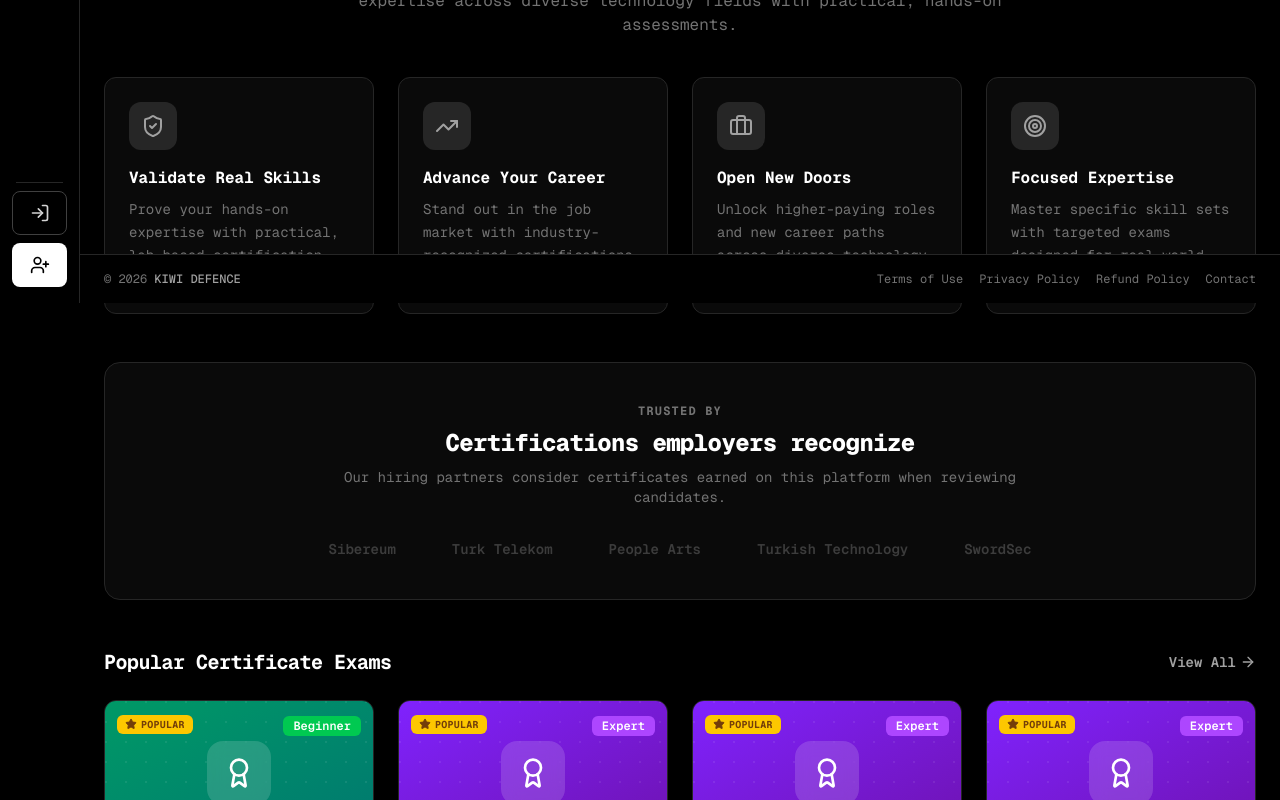
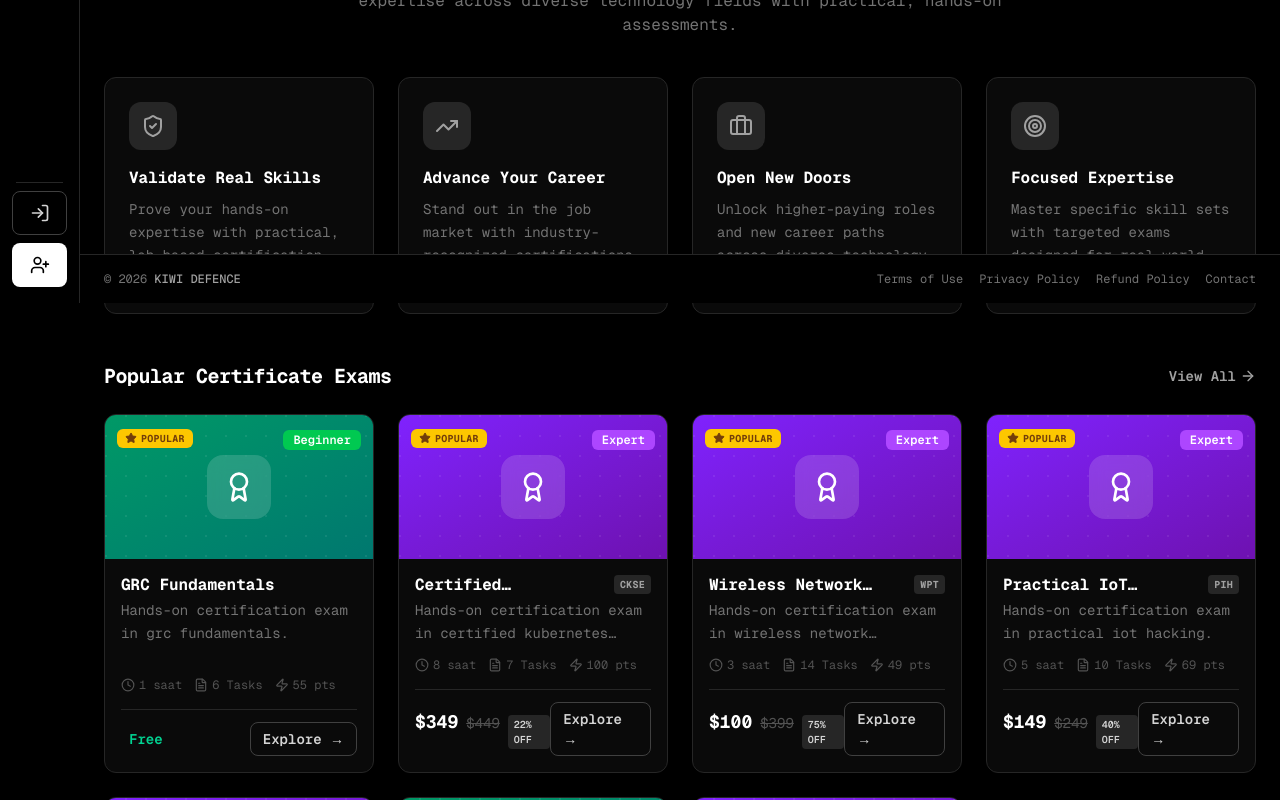
Before and after one commit to KiwiDefence/KiwiDefenceApp, a Next.js app: page /dashboard in a window 1280 px wide. Shown: the part 497-1297 px from the top of the page. Built offline with nearby package versions, Linux system fonts and the light colour scheme; no server answers.

Commit message:
Remove all partner links from dashboard

```diff
--- a/src/app/dashboard/page.tsx
+++ b/src/app/dashboard/page.tsx
@@ -139,13 +139,7 @@ const certifications = [
   },
 ]
 
-const partners = [
-  { name: "Sibereum", href: "https://sibereum.com", src: "/partners/sibereum.svg" },
-  { name: "Turk Telekom", href: "https://www.turktelekom.com.tr", src: "/partners/turk-telekom.svg" },
-  { name: "People Arts", href: "https://thepeoplearts.com", src: "/partners/people-arts.png" },
-  { name: "Turkish Technology", href: "https://turkishtechnology.com", src: "/partners/turkish-technology.svg" },
-  { name: "SwordSec", href: "https://swordsec.com", src: "/partners/swordsec.svg" },
-]
+
 
 function BenefitIcon({ name }: { name: string }) {
   const paths: Record<string, React.ReactNode> = {
@@ -251,32 +245,7 @@ export default function DashboardPage() {
             </div>
           </div>
 
-          {/* Trusted By */}
-          <div className="bg-[#0a0a0a] rounded-2xl border border-neutral-800 px-6 py-10 md:px-10">
-            <div className="text-center mb-8">
-              <p className="text-xs font-bold uppercase tracking-widest text-neutral-500 mb-2 font-code">Trusted by</p>
-              <h2 className="text-xl md:text-2xl font-extrabold text-white tracking-tight font-code">Certifications employers recognize</h2>
-              <p className="mt-2 text-sm text-neutral-500 max-w-2xl mx-auto font-code">
-                Our hiring partners consider certificates earned on this platform when reviewing candidates.
-              </p>
-            </div>
-            <div className="flex flex-wrap items-center justify-center gap-8 md:gap-14">
-              {partners.map((p) => (
-                <a
-                  key={p.name}
-                  href={p.href}
-                  target="_blank"
-                  rel="noopener noreferrer"
-                  className="group flex items-center justify-center"
-                  title={p.name}
-                >
-                  <span className="text-sm font-semibold text-neutral-600 grayscale opacity-70 group-hover:grayscale-0 group-hover:text-neutral-300 transition-all duration-300 font-code">
-                    {p.name}
-                  </span>
-                </a>
-              ))}
-            </div>
-          </div>
+
 
           {/* Popular Certificate Exams */}
           <div>
```
